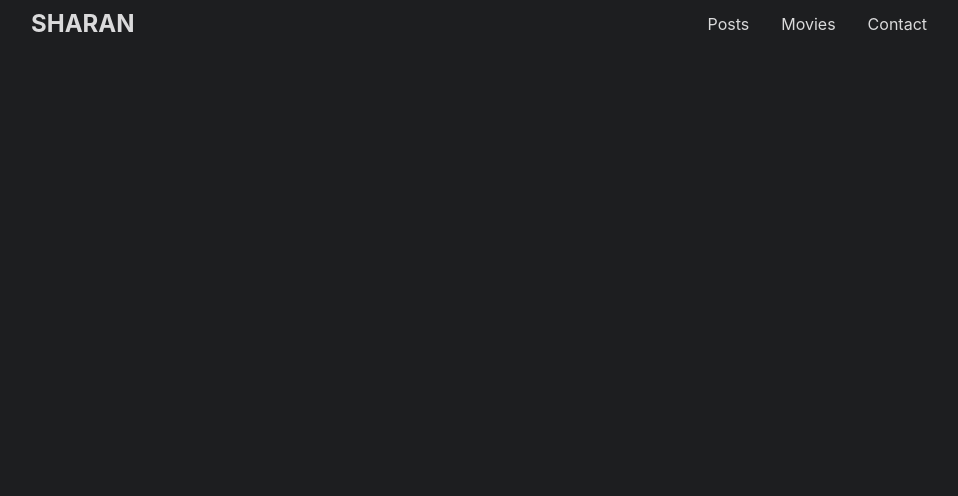
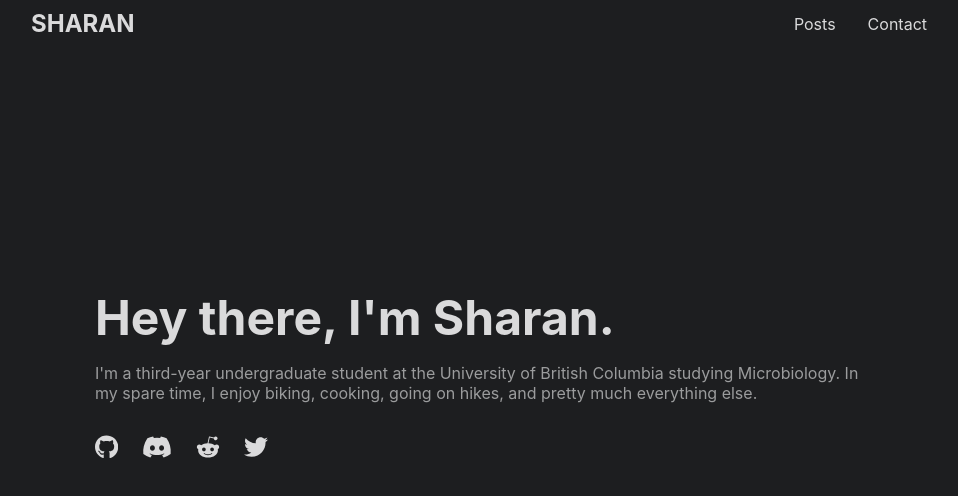
Before and after one commit to justsharan/personal-blog, a Next.js app: page / in a window 1280 px wide. Shown: the top 496 px of the page, without its empty margins (161-1119 px from the left). Built offline with nearby package versions, Linux system fonts and the light colour scheme.

Commit message:
Add social media links

```diff
--- a/components/Navbar.tsx
+++ b/components/Navbar.tsx
@@ -9,7 +9,7 @@ export default () => (
 
     <div className={styles.links}>
       <Link href="/posts">Posts</Link>
-      <Link href="/movies">Movies</Link>
+      {/* <Link href="/movies">Movies</Link> */}
       <Link href="mailto:sharansr@pm.me">Contact</Link>
     </div>
   </nav>
--- a/pages/index.module.css
+++ b/pages/index.module.css
@@ -0,0 +1,24 @@
+.content {
+  max-width: 60vw;
+  margin: 30vh auto;
+}
+
+.content h1 {
+  font-size: 3em;
+  margin: 0;
+}
+
+.content p {
+  color: var(--sec);
+  margin-bottom: 2em;
+}
+
+.socials {
+  display: flex;
+  gap: 1.5em;
+}
+
+.socials svg {
+  fill: var(--prim);
+  height: 1.5em;
+}
--- a/pages/index.tsx
+++ b/pages/index.tsx
@@ -1,5 +1,7 @@
 import Head from "next/head";
 import Navbar from "components/Navbar";
+import styles from "./index.module.css";
+import Link from "next/link";
 
 export default function Home() {
   return (
@@ -8,6 +10,36 @@ export default function Home() {
         <title>Sharan</title>
       </Head>
       <Navbar />
+      <main className={styles.content}>
+        <h1>Hey there, I'm Sharan.</h1>
+        <p>
+          I'm a third-year undergraduate student at the University of British
+          Columbia studying Microbiology. In my spare time, I enjoy biking,
+          cooking, going on hikes, and pretty much everything else.
+        </p>
+        <div className={styles.socials}>
+          <Link href="https://github.com/justsharan">
+            <svg xmlns="http://www.w3.org/2000/svg" viewBox="0 0 496 512">
+              <path d="M165.9 397.4c0 2-2.3 3.6-5.2 3.6-3.3.3-5.6-1.3-5.6-3.6 0-2 2.3-3.6 5.2-3.6 3-.3 5.6 1.3 5.6 3.6zm-31.1-4.5c-.7 2 1.3 4.3 4.3 4.9 2.6 1 5.6 0 6.2-2s-1.3-4.3-4.3-5.2c-2.6-.7-5.5.3-6.2 2.3zm44.2-1.7c-2.9.7-4.9 2.6-4.6 4.9.3 2 2.9 3.3 5.9 2.6 2.9-.7 4.9-2.6 4.6-4.6-.3-1.9-3-3.2-5.9-2.9zM244.8 8C106.1 8 0 113.3 0 252c0 110.9 69.8 205.8 169.5 239.2 12.8 2.3 17.3-5.6 17.3-12.1 0-6.2-.3-40.4-.3-61.4 0 0-70 15-84.7-29.8 0 0-11.4-29.1-27.8-36.6 0 0-22.9-15.7 1.6-15.4 0 0 24.9 2 38.6 25.8 21.9 38.6 58.6 27.5 72.9 20.9 2.3-16 8.8-27.1 16-33.7-55.9-6.2-112.3-14.3-112.3-110.5 0-27.5 7.6-41.3 23.6-58.9-2.6-6.5-11.1-33.3 2.6-67.9 20.9-6.5 69 27 69 27 20-5.6 41.5-8.5 62.8-8.5s42.8 2.9 62.8 8.5c0 0 48.1-33.6 69-27 13.7 34.7 5.2 61.4 2.6 67.9 16 17.7 25.8 31.5 25.8 58.9 0 96.5-58.9 104.2-114.8 110.5 9.2 7.9 17 22.9 17 46.4 0 33.7-.3 75.4-.3 83.6 0 6.5 4.6 14.4 17.3 12.1C428.2 457.8 496 362.9 496 252 496 113.3 383.5 8 244.8 8zM97.2 352.9c-1.3 1-1 3.3.7 5.2 1.6 1.6 3.9 2.3 5.2 1 1.3-1 1-3.3-.7-5.2-1.6-1.6-3.9-2.3-5.2-1zm-10.8-8.1c-.7 1.3.3 2.9 2.3 3.9 1.6 1 3.6.7 4.3-.7.7-1.3-.3-2.9-2.3-3.9-2-.6-3.6-.3-4.3.7zm32.4 35.6c-1.6 1.3-1 4.3 1.3 6.2 2.3 2.3 5.2 2.6 6.5 1 1.3-1.3.7-4.3-1.3-6.2-2.2-2.3-5.2-2.6-6.5-1zm-11.4-14.7c-1.6 1-1.6 3.6 0 5.9 1.6 2.3 4.3 3.3 5.6 2.3 1.6-1.3 1.6-3.9 0-6.2-1.4-2.3-4-3.3-5.6-2z" />
+            </svg>
+          </Link>
+          <Link href="https://discord.com/invite/PMzqbaVEsH">
+            <svg xmlns="http://www.w3.org/2000/svg" viewBox="0 0 640 512">
+              <path d="M524.531,69.836a1.5,1.5,0,0,0-.764-.7A485.065,485.065,0,0,0,404.081,32.03a1.816,1.816,0,0,0-1.923.91,337.461,337.461,0,0,0-14.9,30.6,447.848,447.848,0,0,0-134.426,0,309.541,309.541,0,0,0-15.135-30.6,1.89,1.89,0,0,0-1.924-.91A483.689,483.689,0,0,0,116.085,69.137a1.712,1.712,0,0,0-.788.676C39.068,183.651,18.186,294.69,28.43,404.354a2.016,2.016,0,0,0,.765,1.375A487.666,487.666,0,0,0,176.02,479.918a1.9,1.9,0,0,0,2.063-.676A348.2,348.2,0,0,0,208.12,430.4a1.86,1.86,0,0,0-1.019-2.588,321.173,321.173,0,0,1-45.868-21.853,1.885,1.885,0,0,1-.185-3.126c3.082-2.309,6.166-4.711,9.109-7.137a1.819,1.819,0,0,1,1.9-.256c96.229,43.917,200.41,43.917,295.5,0a1.812,1.812,0,0,1,1.924.233c2.944,2.426,6.027,4.851,9.132,7.16a1.884,1.884,0,0,1-.162,3.126,301.407,301.407,0,0,1-45.89,21.83,1.875,1.875,0,0,0-1,2.611,391.055,391.055,0,0,0,30.014,48.815,1.864,1.864,0,0,0,2.063.7A486.048,486.048,0,0,0,610.7,405.729a1.882,1.882,0,0,0,.765-1.352C623.729,277.594,590.933,167.465,524.531,69.836ZM222.491,337.58c-28.972,0-52.844-26.587-52.844-59.239S193.056,219.1,222.491,219.1c29.665,0,53.306,26.82,52.843,59.239C275.334,310.993,251.924,337.58,222.491,337.58Zm195.38,0c-28.971,0-52.843-26.587-52.843-59.239S388.437,219.1,417.871,219.1c29.667,0,53.307,26.82,52.844,59.239C470.715,310.993,447.538,337.58,417.871,337.58Z" />
+            </svg>
+          </Link>
+          <Link href="https://old.reddit.com/u/sinistrecyborg">
+            <svg xmlns="http://www.w3.org/2000/svg" viewBox="0 0 512 512">
+              <path d="M440.3 203.5c-15 0-28.2 6.2-37.9 15.9-35.7-24.7-83.8-40.6-137.1-42.3L293 52.3l88.2 19.8c0 21.6 17.6 39.2 39.2 39.2 22 0 39.7-18.1 39.7-39.7s-17.6-39.7-39.7-39.7c-15.4 0-28.7 9.3-35.3 22l-97.4-21.6c-4.9-1.3-9.7 2.2-11 7.1L246.3 177c-52.9 2.2-100.5 18.1-136.3 42.8-9.7-10.1-23.4-16.3-38.4-16.3-55.6 0-73.8 74.6-22.9 100.1-1.8 7.9-2.6 16.3-2.6 24.7 0 83.8 94.4 151.7 210.3 151.7 116.4 0 210.8-67.9 210.8-151.7 0-8.4-.9-17.2-3.1-25.1 49.9-25.6 31.5-99.7-23.8-99.7zM129.4 308.9c0-22 17.6-39.7 39.7-39.7 21.6 0 39.2 17.6 39.2 39.7 0 21.6-17.6 39.2-39.2 39.2-22 .1-39.7-17.6-39.7-39.2zm214.3 93.5c-36.4 36.4-139.1 36.4-175.5 0-4-3.5-4-9.7 0-13.7 3.5-3.5 9.7-3.5 13.2 0 27.8 28.5 120 29 149 0 3.5-3.5 9.7-3.5 13.2 0 4.1 4 4.1 10.2.1 13.7zm-.8-54.2c-21.6 0-39.2-17.6-39.2-39.2 0-22 17.6-39.7 39.2-39.7 22 0 39.7 17.6 39.7 39.7-.1 21.5-17.7 39.2-39.7 39.2z" />
+            </svg>
+          </Link>
+          <Link href="https://twitter.com/thesharans">
+            <svg xmlns="http://www.w3.org/2000/svg" viewBox="0 0 512 512">
+              <path d="M459.37 151.716c.325 4.548.325 9.097.325 13.645 0 138.72-105.583 298.558-298.558 298.558-59.452 0-114.68-17.219-161.137-47.106 8.447.974 16.568 1.299 25.34 1.299 49.055 0 94.213-16.568 130.274-44.832-46.132-.975-84.792-31.188-98.112-72.772 6.498.974 12.995 1.624 19.818 1.624 9.421 0 18.843-1.3 27.614-3.573-48.081-9.747-84.143-51.98-84.143-102.985v-1.299c13.969 7.797 30.214 12.67 47.431 13.319-28.264-18.843-46.781-51.005-46.781-87.391 0-19.492 5.197-37.36 14.294-52.954 51.655 63.675 129.3 105.258 216.365 109.807-1.624-7.797-2.599-15.918-2.599-24.04 0-57.828 46.782-104.934 104.934-104.934 30.213 0 57.502 12.67 76.67 33.137 23.715-4.548 46.456-13.32 66.599-25.34-7.798 24.366-24.366 44.833-46.132 57.827 21.117-2.273 41.584-8.122 60.426-16.243-14.292 20.791-32.161 39.308-52.628 54.253z" />
+            </svg>
+          </Link>
+        </div>
+      </main>
     </>
   );
 }
```
